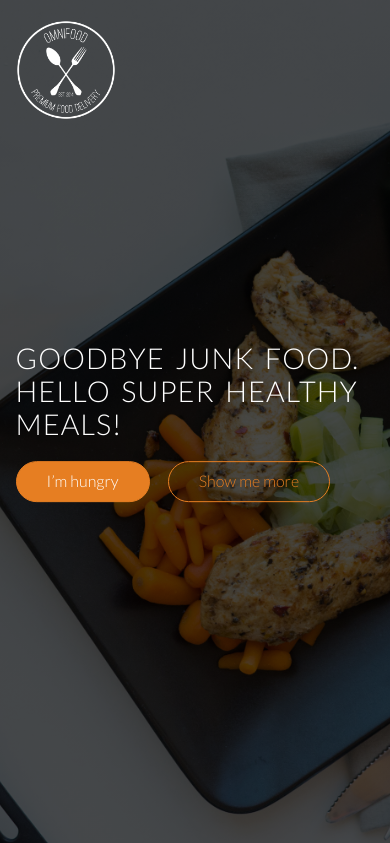
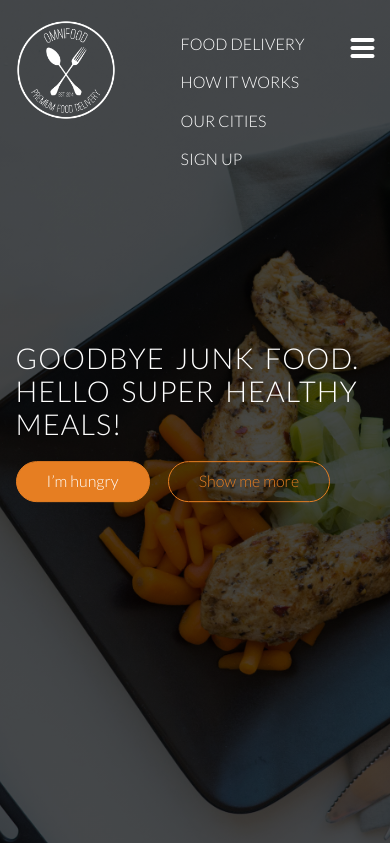
Before and after one commit to linocatucci/html5-css3-course, a PHP site: page / in a window 390 px wide. Shown: the top 843 px of the page. Run offline with PHP 8.4, Linux system fonts and the light colour scheme; style sheets or scripts are compiled from the project's sources; some libraries are stand-ins or nearby versions; some web fonts are replaced.

Commit message:
responsive hamburger menu

```diff
--- a/index.html
+++ b/index.html
@@ -30,6 +30,7 @@
                     <li><a href="#cities">Our cities</a></li>
                     <li><a href="#plans">Sign up</a></li>
                 </ul>
+                <a class="mobile-nav-icon"><i class="ion-navicon-round"></i></a>
             </div>
         </nav>
         <div class="hero-text-box">
--- a/resources/css/queries.css
+++ b/resources/css/queries.css
@@ -1,4 +1,5 @@
-          /* Big tablets to 1200px (widths smaller than the 1140px row)*/
+    /*   media queries */
+    /*  Big tablets to 1200px (widths smaller than the 1140px row) */
 
     @media only screen and (max-width: 1200px) {
         .hero-text-box {
@@ -73,8 +74,41 @@
             width: 100%;
             margin: 0 0 4% 0;
         }
+        /*
  .main-nav {
      display: none;
+ }
+ */
+        .mobile-nav-icon {
+            display: inline-block;
+        }
+        .main-nav {
+            float: left;
+            margin-top: 25px;
+            margin-left: 25px;
+        }
+        .main-nav li {
+            display: block;
+        }
+        .main-nav li a:link,
+        .main-nav li a:visited {
+            display: block;
+            border: 0;
+            padding: 10px 0;
+            font-size: 100%;
+        }
+        .sticky .main-nav {
+            margin-top: 10px;
+        }
+        .sticky .main-nav li a:link,
+        .sticky .main-nav li a:visited {
+            padding: 10px 0;
+        }
+        .sticky .mobile-nav-icon {
+            margin-top: 15px;
+        }
+        .sticky .mobile-nav-icon i {
+            color: #555;
         }
         h1 {
             font-size: 180%;
@@ -117,3 +151,4 @@
                 width: 100%;
             }
         }
+    }
--- a/resources/css/styles.css
+++ b/resources/css/styles.css
@@ -122,6 +122,20 @@ header {
 .main-nav li a:hover,
 .main-nav li a:active {
     border-bottom: solid 2px #e67e22;
+}
+
+/* mobile navigation menu */
+
+.mobile-nav-icon {
+    float: right;
+    margin-top: 30px;
+    cursor: pointer; /* to create a hand as a pointer in the html page */
+    display: none;
+}
+
+.mobile-nav-icon i {
+	font-size: 200%;
+    color: #fff;
 }
 
 /* sticky navigation menu */
@@ -629,10 +643,9 @@ input[type=submit]:active {
     -webkit-animation-duration: 1s;
     animation-duration: 1s;
 }
-
 .js--wp4 {
-	-webkit-animation-duration: 1s;
-	animation-duration: 1s;
+    -webkit-animation-duration: 1s;
+    animation-duration: 1s;
 }
 .js--wp1.animated,
 .js--wp2.animated,
```
Lines whose indentation alone changed are shown as unchanged.
